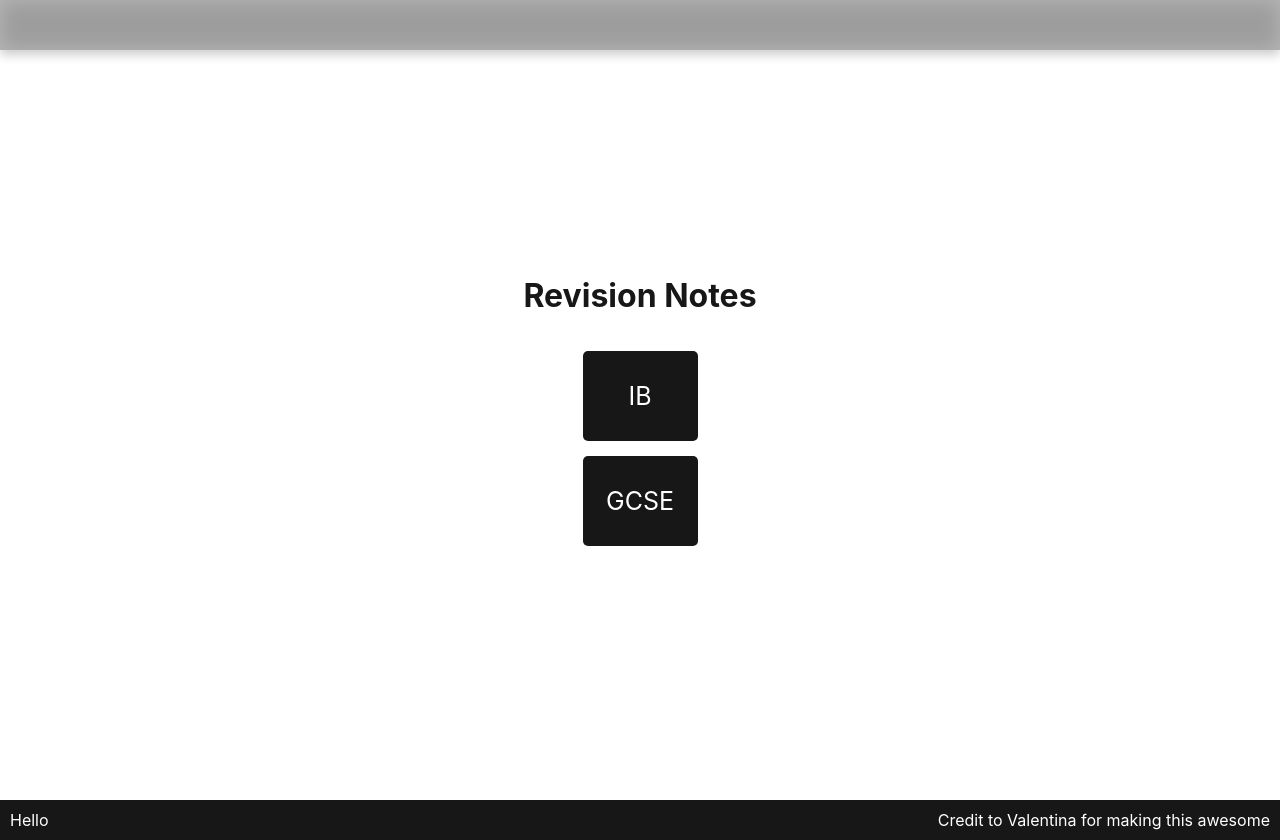
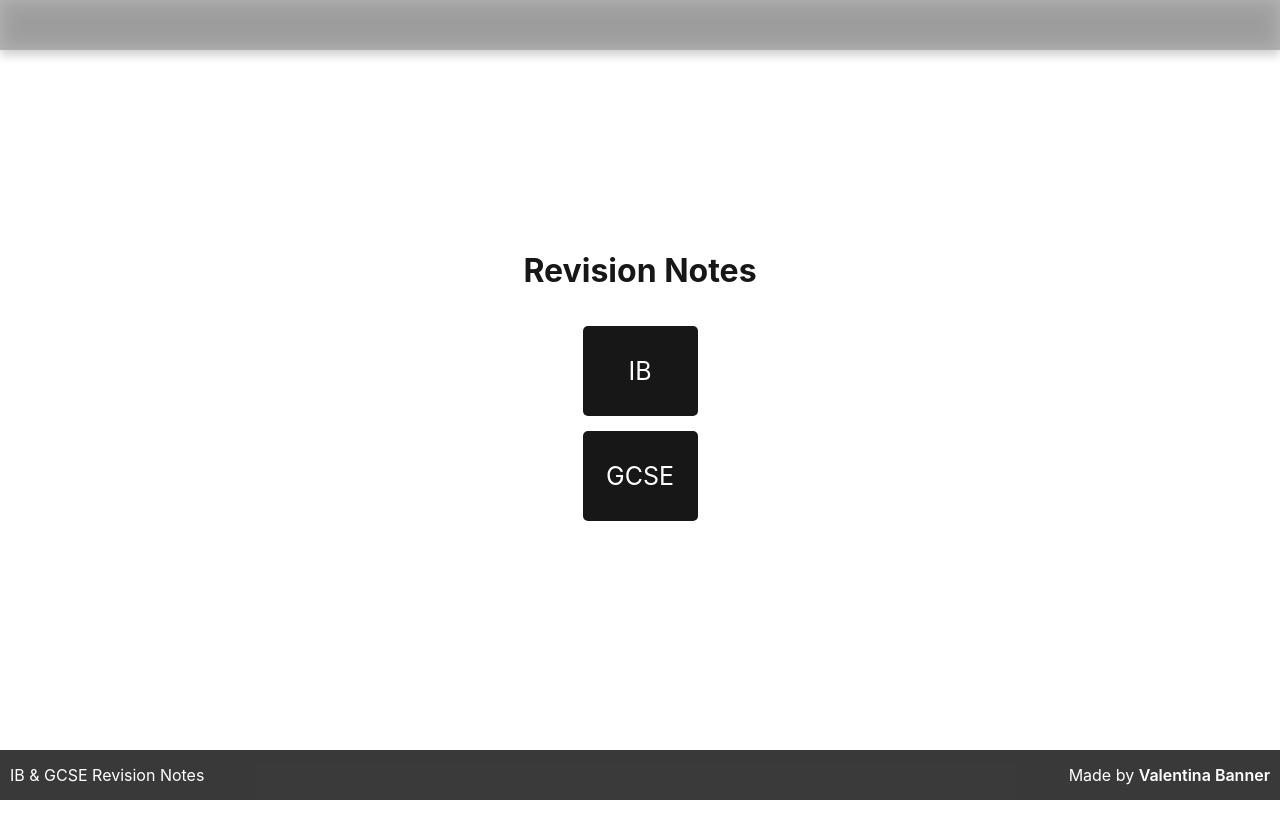
Before and after one commit to bannev1/Notes, a Next.js app: page /Notes/ in a window 1280 px wide. After the commit the page ends 800 px from the top, so only its background shows below. Built offline with nearby package versions, Linux system fonts and the light colour scheme.

Commit message:
Fix up footer

```diff
--- a/src/app/globals.css
+++ b/src/app/globals.css
@@ -43,7 +43,7 @@ a {
 
 #Footer {
   width: 100vw;
-  height: fit-content;
+  height: 50px;
   display: flex;
   flex-direction: row;
   align-items: center;
@@ -51,8 +51,35 @@ a {
   margin: 0;
   padding: 10px;
   position: relative;
-  background-color: rgb(var(--foreground));
+  background-color: rgba(var(--foreground), .85);
   color: rgb(var(--background));
+}
+
+#Footer a {
+  text-decoration: none;
+  position: relative;
+  font-weight: 600;
+}
+
+#Footer a::after {
+  content: '';
+  position: absolute;
+  left: 0;
+  right: 0;
+  bottom: 0;
+  margin: 0 auto;
+  width: 0px;
+  height: 2px;
+  background-color: rgb(var(--background));
+  transition: width 200ms ease-in-out;
+}
+
+#Footer a:hover {
+  cursor: pointer;
+}
+
+#Footer a:hover::after {
+  width: 100%;
 }
 
 #Navbar {
--- a/src/app/page.module.css
+++ b/src/app/page.module.css
@@ -2,7 +2,7 @@
   display: flex;
   flex-direction: column;
   gap: 15px;
-  height: 100vh;
+  height: calc(100vh - 50px);
   justify-content: center;
   align-items: center;
 }
--- a/src/components/Footer/Footer.tsx
+++ b/src/components/Footer/Footer.tsx
@@ -3,9 +3,9 @@ import React from 'react'
 function Footer() {
   return (
 	<div id='Footer'>
-		<div>Hello</div>
+		<div>IB & GCSE Revision Notes</div>
 		<div>
-			Credit to Valentina for making this awesome
+			Made by <a href="https://realhuman101.github.io/" target='_blank'>Valentina Banner</a>
 		</div>
 	</div>
   )
```
